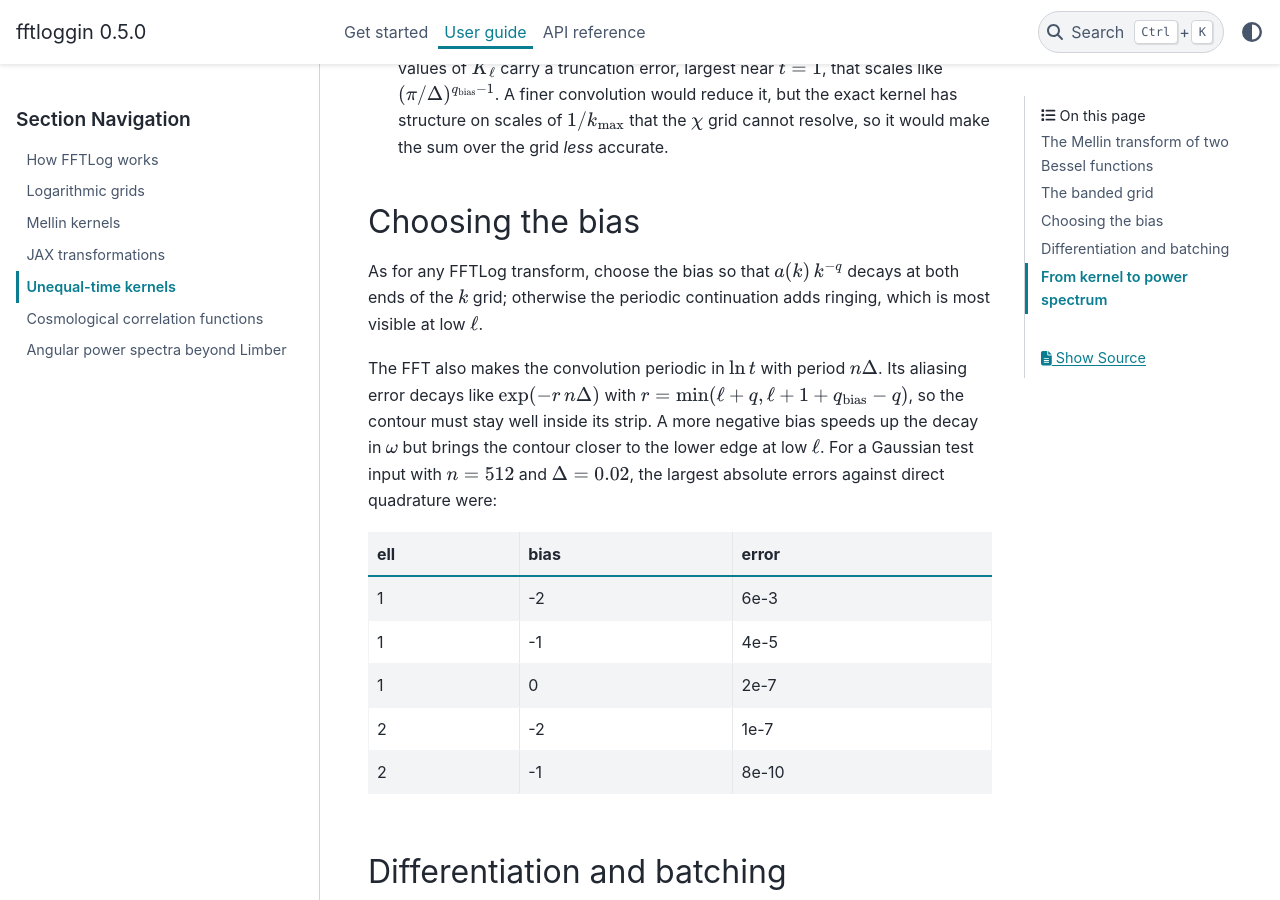
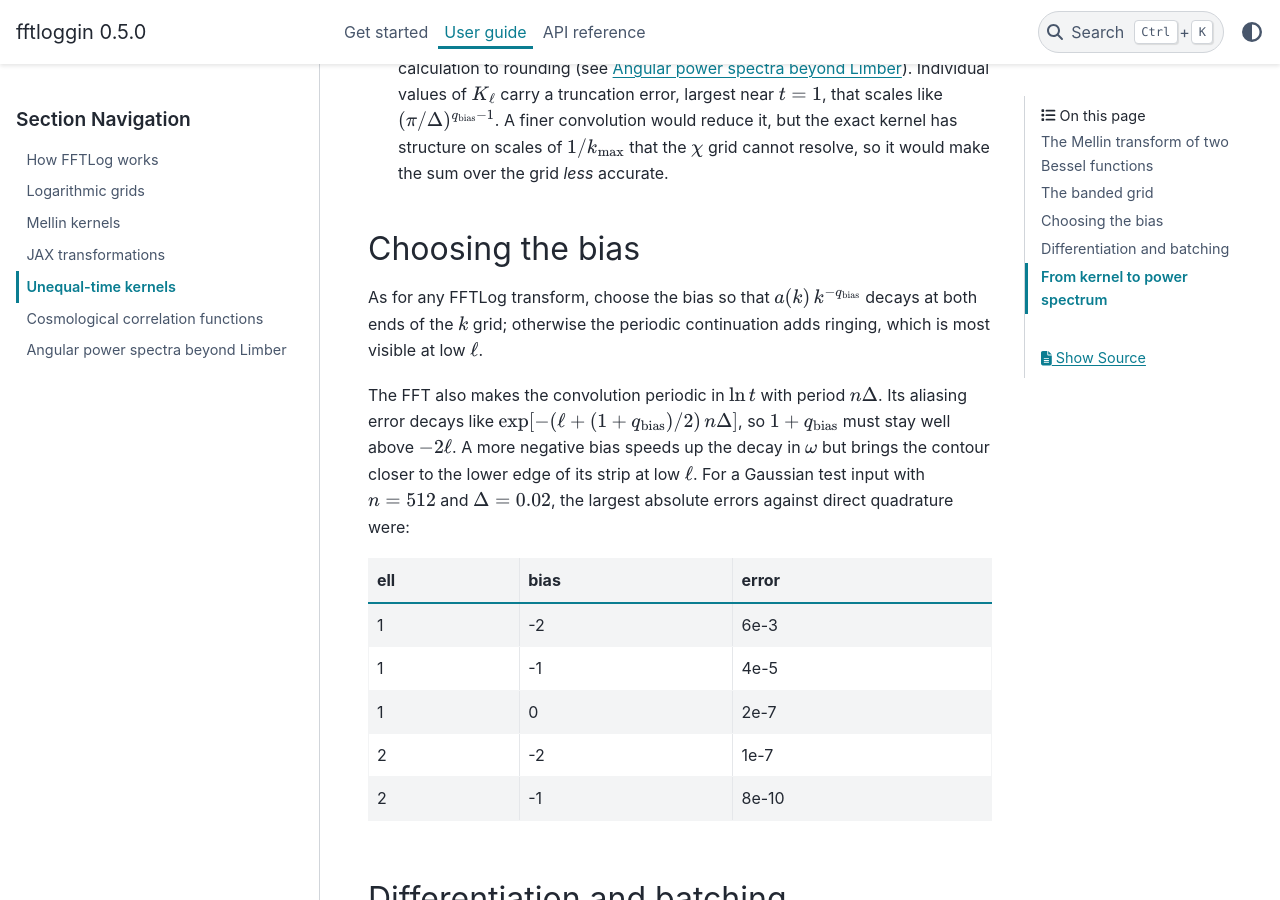
Before and after one commit to binado/fftloggin, a Sphinx documentation site: the page built from docs/user_guide/unequal_time.rst, in a window 1280 px wide and 900 px high, scrolled down 2044 px. Built offline with Sphinx 7.4.7 and the PyData theme 0.15.4, drawn with Linux system fonts in a browser that asks for light colours; some of the changed text lies outside the part shown.

Commit message:
refactor(cosmology): drop contour option and validate table size
Centring the convolution contour maximizes the aliasing decay rate, so
the contour option only offered worse choices. unequal_time_kernel now
rejects a table built for another sample count with a clear error.

Show the k-first vs bins-first agreement as a panel in the CAMB tutorial
instead of an unrendered print, fix bias/contour notation in the guide,
and bring CLAUDE.md up to date with the public API and test suite.

Co-Authored-By: Claude Opus 5.5 <noreply@anthropic.com>
Claude-Session: https://claude.ai/code/session_01KEp7BDN8Kiu4cmuND3w7sx

```diff
--- a/docs/user_guide/unequal_time.rst
+++ b/docs/user_guide/unequal_time.rst
@@ -55,7 +55,9 @@ where :math:`U_\ell` is the Mellin transform of a single spherical Bessel
 function, already provided by
 :class:`~fftloggin.kernels.SphericalBesselJKernel`, and :math:`q` is the real
 part of the integration contour. Both :math:`q` and
-:math:`\operatorname{Re} s - q` must lie in the strip :math:`(-\ell, 2)`.
+:math:`\operatorname{Re} s - q` must lie in the strip :math:`(-\ell, 2)`;
+``fftloggin`` puts the contour in the middle, :math:`q = \operatorname{Re} s / 2`,
+which makes the aliasing error below decay fastest.
 The factor :math:`t^{i\omega}` makes the integral a Fourier transform in
 :math:`\ln t`, so one FFT gives :math:`\mathcal{M}_\ell` at every
 :math:`t` at once, and only gamma functions are evaluated.
@@ -103,17 +105,16 @@ Frequency cutoff
 Choosing the bias
 -----------------
 
-As for any FFTLog transform, choose the bias so that :math:`a(k)\,k^{-q}`
+As for any FFTLog transform, choose the bias so that :math:`a(k)\,k^{-q_{\rm bias}}`
 decays at both ends of the :math:`k` grid; otherwise the periodic
 continuation adds ringing, which is most visible at low :math:`\ell`.
 
 The FFT also makes the convolution periodic in :math:`\ln t` with period
 :math:`n\Delta`. Its aliasing error decays like
-:math:`\exp(-r\, n\Delta)` with
-:math:`r = \min(\ell + q, \ell + 1 + q_{\rm bias} - q)`, so the contour must
-stay well inside its strip. A more negative bias speeds up the decay in
-:math:`\omega` but brings the contour closer to the lower edge at low
-:math:`\ell`. For a Gaussian test input with :math:`n = 512` and
+:math:`\exp[-(\ell + (1 + q_{\rm bias})/2)\, n\Delta]`, so
+:math:`1 + q_{\rm bias}` must stay well above :math:`-2\ell`. A more
+negative bias speeds up the decay in :math:`\omega` but brings the contour
+closer to the lower edge of its strip at low :math:`\ell`. For a Gaussian test input with :math:`n = 512` and
 :math:`\Delta = 0.02`, the largest absolute errors against direct quadrature
 were:
 
```
Also changed, not shown: AGENTS.md (+10 -6 lines), docs/user_guide/tutorial_cl.rst (+21 -22 lines), 2 other files.
